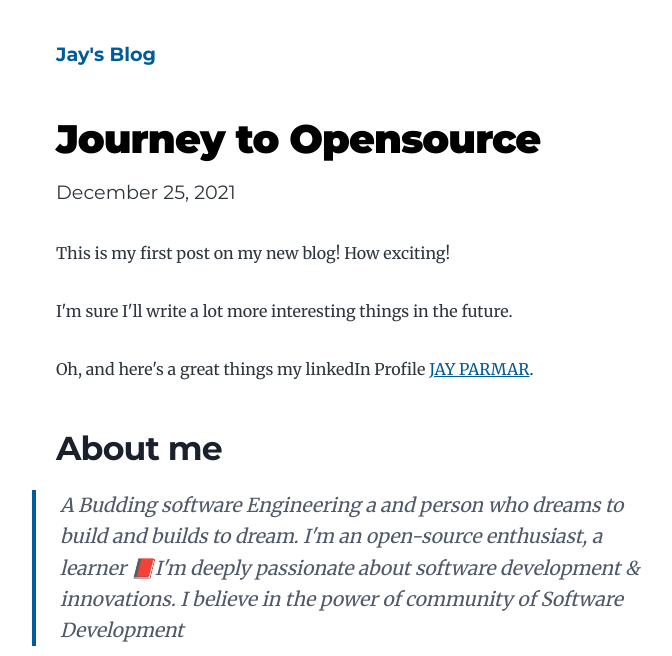
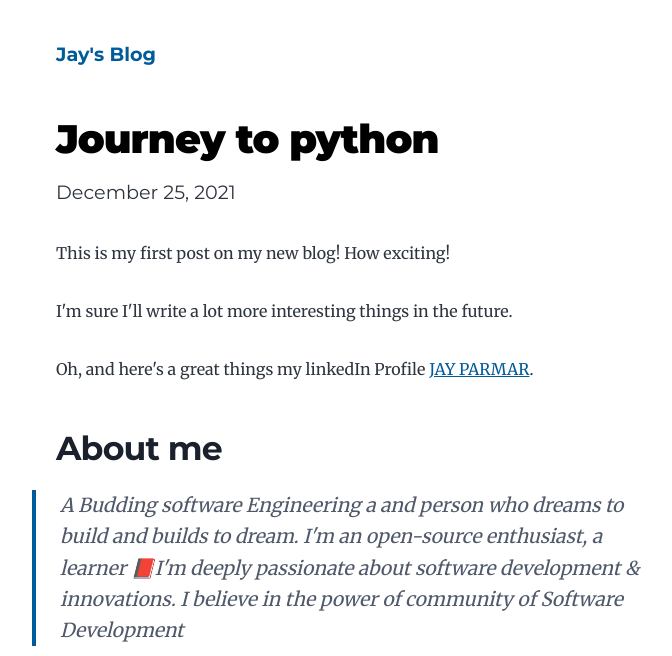
Before and after one commit to codeNetizen/myblogsss, a Gatsby site: page /hello-world/ in a window 1280 px wide. Shown: the top 656 px of the page, without its empty margins (268-940 px from the left). Built offline with nearby package versions, Linux system fonts and the light colour scheme; Gatsby itself is replaced by a stand-in of ours; some packages are replaced by stand-ins of ours.

Commit message:
added content

```diff
--- a/content/blog/hello-world/index.md
+++ b/content/blog/hello-world/index.md
@@ -1,5 +1,5 @@
 ---
-title: Journey to Opensource
+title: Journey to python
 date: "2021-12-25T22:12:03.284Z"
 description: "Opensource"
 ---
```
